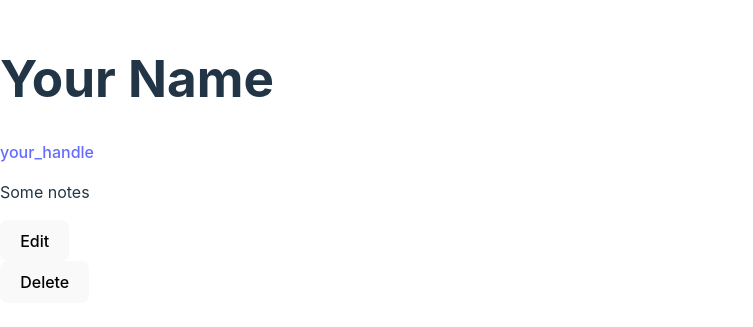
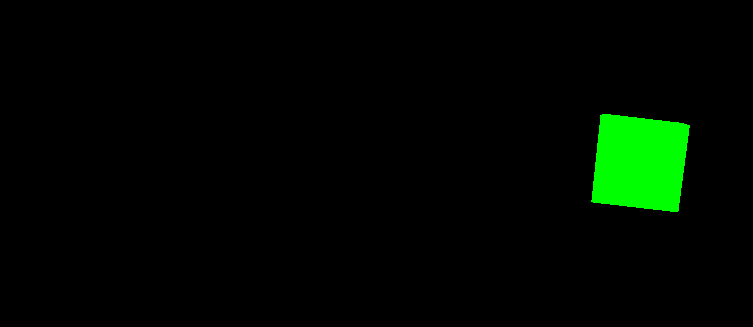
Before and after one commit to shonocode/roomCleanerSimulator, a React (Vite) app: page /free-mode in a window 1280 px wide. Shown: the part 241-568 px from the top of the page, without its empty margins (0-753 px from the left). Built offline with nearby package versions, Linux system fonts and the light colour scheme.

Commit message:
hello world

```diff
--- /dev/null
+++ b/src/World.tsx
@@ -0,0 +1,16 @@
+import * as THREE from 'three'
+
+class World {
+  renderer: THREE.WebGLRenderer
+  scene: THREE.Scene
+  camera: THREE.PerspectiveCamera
+
+  constructor() {
+    this.renderer = new THREE.WebGLRenderer()
+    this.renderer.setSize(window.innerWidth, window.innerHeight)
+    this.scene = new THREE.Scene()
+    this.camera = new THREE.PerspectiveCamera(90, window.innerWidth / window.innerHeight, 0.1, 1000)
+  }
+}
+
+export default World
--- a/src/main.tsx
+++ b/src/main.tsx
@@ -22,7 +22,7 @@ const router = createBrowserRouter([
 ]);
 
 ReactDOM.createRoot(document.getElementById("root")!).render(
-  <React.StrictMode>
+  // <React.StrictMode>
     <RouterProvider router={router} />
-  </React.StrictMode>
+  // </React.StrictMode>
 );
--- a/src/routes/free-mode.tsx
+++ b/src/routes/free-mode.tsx
@@ -1,64 +1,44 @@
-import { Form } from "react-router-dom";
+import { useEffect, useRef } from 'react'
+import * as THREE from 'three'
+import World from '../World'
 
-export default function FreeMode() {
-  const contact = {
-    first: "Your",
-    last: "Name",
-    avatar: "https://placekitten.com/g/200/200",
-    twitter: "your_handle",
-    notes: "Some notes",
-    favorite: true,
-  };
+const FreeMode = () => {
+  const screenRef = useRef<HTMLDivElement>(null)
+
+  useEffect(() => {
+    (async () => {
+      const world = new World()
+      const screen = screenRef.current
+      screen?.appendChild(world.renderer.domElement)
+
+      const geometry = new THREE.BoxGeometry(1, 1, 1)
+      const material = new THREE.MeshBasicMaterial({ color: 0x00ff00 })
+      const cube = new THREE.Mesh(geometry, material)
+      world.scene.add(cube)
+
+      world.camera.position.z = 5
+
+      const animate = () => {
+        requestAnimationFrame(animate)
+
+        cube.rotation.x += 0.01
+        cube.rotation.y += 0.01
+
+        world.renderer.render(world.scene, world.camera)
+      }
+
+      animate()
+
+      return () => {
+        screen?.removeChild(world.renderer.domElement)
+      }
+    })()
+
+  }, [])
 
   return (
-    <div id="contact">
+    <div ref={screenRef} />
+  )
+}
 
-
-      <div>
-        <h1>
-          {contact.first || contact.last ? (
-            <>
-              {contact.first} {contact.last}
-            </>
-          ) : (
-            <i>No Name</i>
-          )}{" "}
-        </h1>
-
-        {contact.twitter && (
-          <p>
-            <a
-              target="_blank"
-              href={`https://twitter.com/${contact.twitter}`}
-            >
-              {contact.twitter}
-            </a>
-          </p>
-        )}
-
-        {contact.notes && <p>{contact.notes}</p>}
-
-        <div>
-          <Form action="edit">
-            <button type="submit">Edit</button>
-          </Form>
-          <Form
-            method="post"
-            action="destroy"
-            onSubmit={(event) => {
-              if (
-                !confirm(
-                  "Please confirm you want to delete this record."
-                )
-              ) {
-                event.preventDefault();
-              }
-            }}
-          >
-            <button type="submit">Delete</button>
-          </Form>
-        </div>
-      </div>
-    </div>
-  );
-}
+export default FreeMode
```
